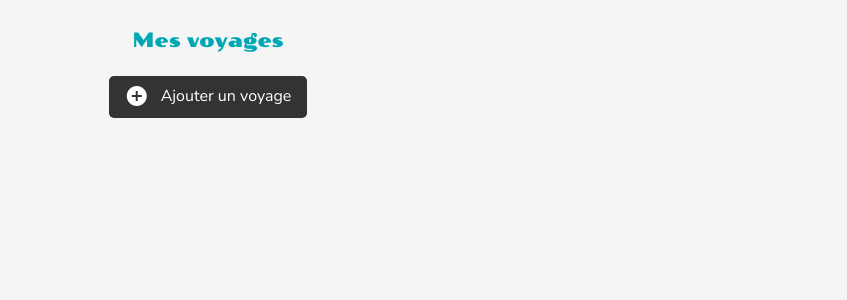
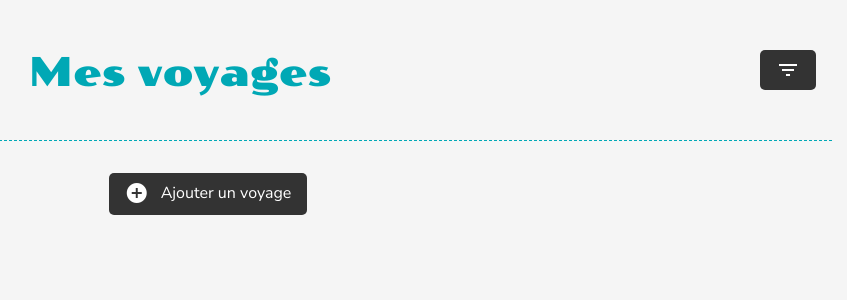
Before and after one commit to Ludovic-Siband/SplitNGo-frontend, an Angular app: page / in a window 1280 px wide. Shown: the top 300 px of the page, without its empty margins (432-1279 px from the left). Built offline with nearby package versions, Linux system fonts and the light colour scheme.

Commit message:
styles: modify scss and add config tailwind

```diff
--- a/src/app/pages/home/home.component.html
+++ b/src/app/pages/home/home.component.html
@@ -1,7 +1,17 @@
   <div class="content-center">
-  <h1 class="text-center mt-6 mb-5">Mes voyages</h1>
-    <div class="flex justify-center">
-    <button class="button-add flex">
+    <div class="flex px-8 py-4">
+      <div class="flex-1">
+  <h1 class="text-center mt-6 mb-5">{{ title }}</h1>
+      </div>
+      <div class="flex-none content-center">
+    <button class="button-add flex" (click)="openFormAddTravel()">
+      <mat-icon class="items-center">filter_list</mat-icon>
+    </button>
+      </div>
+    </div>
+    <div class="border-t border-dashed mx-4" style="border-color: #00A8B5;"></div>
+    <div class="flex justify-center mt-8">
+    <button class="button-add flex" (click)="openFormAddTravel()">
       <mat-icon class="mr-3">add_circle</mat-icon>
       Ajouter un voyage
     </button>
--- a/src/app/pages/home/home.component.ts
+++ b/src/app/pages/home/home.component.ts
@@ -8,4 +8,10 @@ import { MatIcon } from '@angular/material/icon';
   templateUrl: './home.component.html',
   styleUrl: './home.component.scss',
 })
-export class HomeComponent {}
+export class HomeComponent {
+  title = 'Mes voyages';
+
+  openFormAddTravel() {
+    console.log('openFormAddTravel');
+  }
+}
--- a/src/index.html
+++ b/src/index.html
@@ -1,11 +1,11 @@
 <!doctype html>
-<html lang="en">
+<html lang="fr">
 <head>
   <meta charset="utf-8">
-  <title>SplitNGoFrontend</title>
+  <title>SplitNGo</title>
   <base href="/">
   <meta name="viewport" content="width=device-width, initial-scale=1">
-  <link rel="icon" type="image/x-icon" href="favicon.ico">
+  <link rel="icon" type="image/x-icon" href="">
   <link href="https://fonts.googleapis.com/css2?family=Roboto:wght@300;400;500&display=swap" rel="stylesheet">
   <link href="https://fonts.googleapis.com/icon?family=Material+Icons" rel="stylesheet">
 </head>
--- a/src/styles.scss
+++ b/src/styles.scss
@@ -5,8 +5,3 @@
 @use './styles/main';
 @use './styles/fonts';
 @use './styles/variables';
-
-
-@media (prefers-color-scheme: dark) {
-
-}
--- a/src/styles/_mixins.scss
+++ b/src/styles/_mixins.scss
@@ -29,5 +29,6 @@
 
   &:hover {
     background-color: color.adjust(variables.$dark-secondary-color, $lightness: -10%);
+    color: variables.$dark-primary-color;
   }
 }
--- a/src/styles/_variables.scss
+++ b/src/styles/_variables.scss
@@ -16,3 +16,4 @@ $font-family-base: 'Nunito Sans', sans-serif;
 $font-size-base: 1rem;
 $font-size-small: 0.875rem;
 $font-size-large: 1.25rem;
+$font-size-xlarge: 2.5rem;
--- a/src/styles/main.scss
+++ b/src/styles/main.scss
@@ -16,50 +16,38 @@ body {
 h1 {
   font-family: 'Poller One', sans-serif;
   color: variables.$light-secondary-color;
-  font-size: variables.$font-size-large;
+  font-size: variables.$font-size-xlarge;
 }
 
 .button-add {
   @include mixins.button-base;
 
-  // styles dark-mode imbriqués
   .dark-mode & {
     @include mixins.button-base-dark;
   }
 }
 
+/* Mode sombre activé si la préférence de l'utilisateur est "dark" */
 @media (prefers-color-scheme: dark) {
+  body {
+    background-color: variables.$dark-background-color;
+    color: variables.$dark-text-color;
+  }
+
+  h1 {
+    font-family: 'Poller One', sans-serif;
+    color: variables.$light-secondary-color;
+    font-size: variables.$font-size-xlarge;
+  }
+
+  h2, h3, h4, h5, h6 {
+    color: variables.$dark-primary-color;
+  }
+
   .button-add {
     @include mixins.button-base-dark;
   }
 }
-
-/* Mode sombre activé si la préférence de l'utilisateur est "dark" */
-//@media (prefers-color-scheme: dark) {
-//  body {
-//    background-color: variables.$dark-background-color;
-//    color: variables.$dark-text-color;
-//  }
-//
-//  h1 {
-//    font-family: 'Poller One', sans-serif;
-//    color: variables.$light-secondary-color;
-//    font-size: variables.$font-size-large;
-//  }
-//
-//  h2, h3, h4, h5, h6 {
-//    color: variables.$dark-primary-color;
-//  }
-//
-//  .main-btn {
-//    background-color: variables.$dark-primary-color;
-//    color: variables.$dark-text-color;
-//
-//    &:hover {
-//      background-color: color.adjust(variables.$dark-primary-color, $lightness: -10%);
-//    }
-//  }
-//}
 
 /* Classe .dark-mode pour forcer l'activation du mode sombre */
 .dark-mode {
@@ -70,7 +58,7 @@ h1 {
 .dark-mode h1 {
   font-family: 'Poller One', sans-serif;
   color: variables.$light-secondary-color;
-  font-size: variables.$font-size-large;
+  font-size: variables.$font-size-xlarge;
 }
 
 .dark-mode h2, .dark-mode h3, .dark-mode h4, .dark-mode h5, .dark-mode h6 {
@@ -80,12 +68,3 @@ h1 {
 .dark-mode .button-add {
   @include mixins.button-base-dark;
 }
-
-.dark-mode .main-btn {
-  background-color: variables.$dark-primary-color;
-  color: variables.$dark-text-color;
-
-  &:hover {
-    background-color: color.adjust(variables.$dark-primary-color,$lightness: -10%);
-  }
-}
--- /dev/null
+++ b/tailwind.config.ts
@@ -0,0 +1,11 @@
+import type { Config } from 'tailwindcss';
+
+const config: Config = {
+  content: ['./src/**/*.{html,ts}'],
+  theme: {
+    extend: {},
+  },
+  plugins: [],
+};
+
+export default config;
```
Also changed, not shown: src/assets/logo_black.svg (added), src/assets/logo_white.svg (added).
